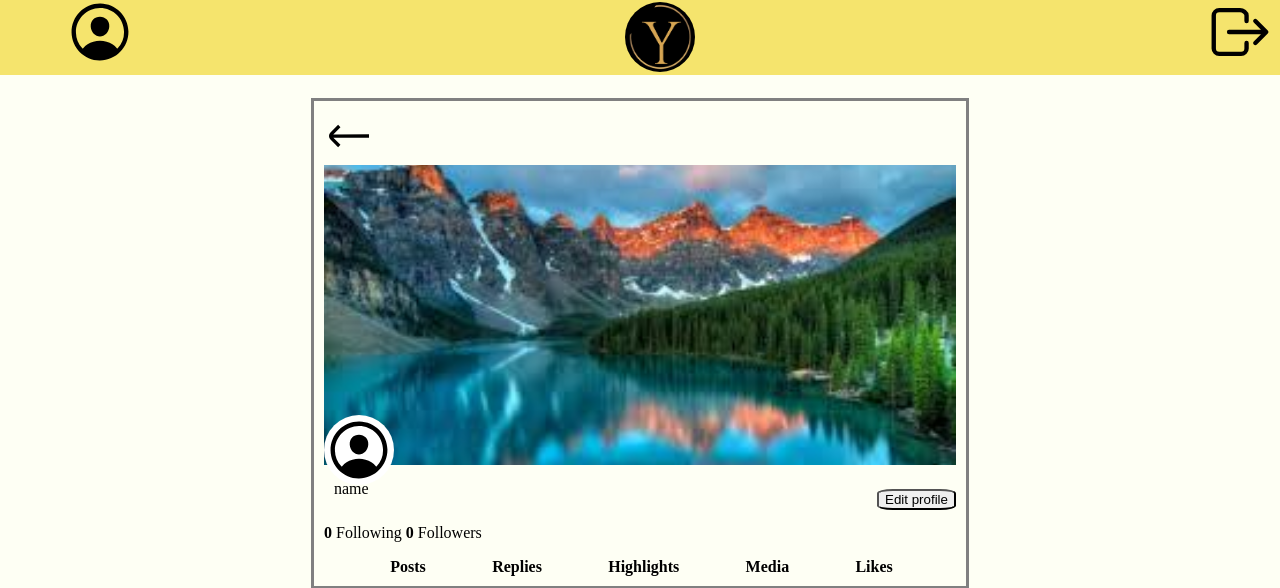
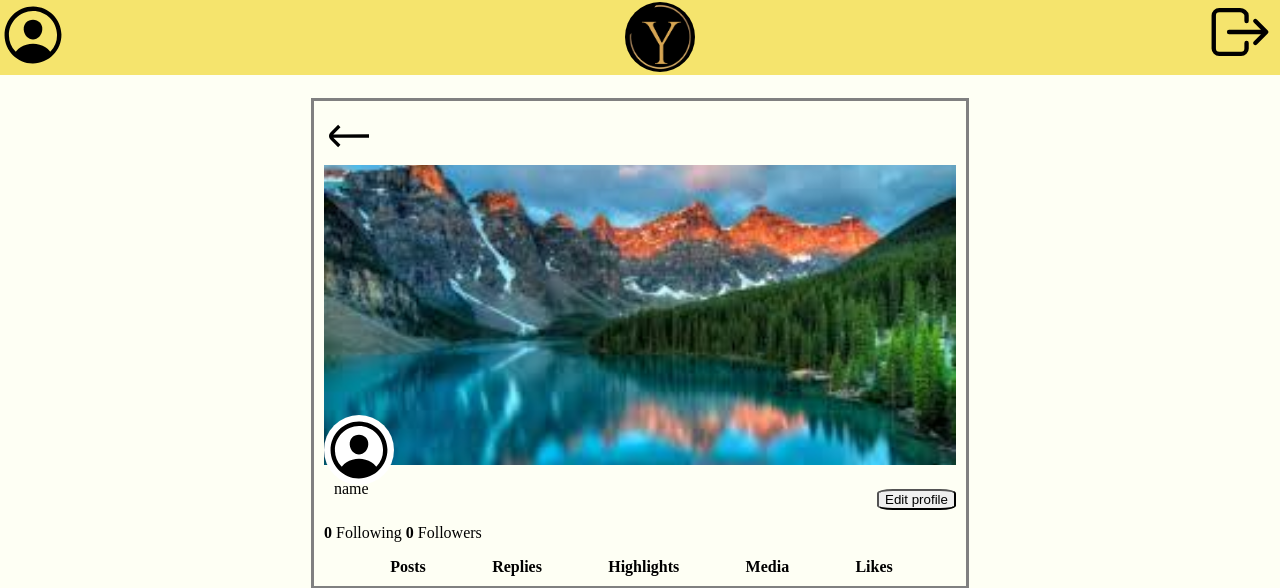
Before and after one commit to Simon-dev-c/Y, a PHP site: page /profile.php in a window 1280 px wide. Shown: the top 588 px of the page. Run offline with PHP 8.4, Linux system fonts and the light colour scheme.

Commit message:
Update style.css

```diff
--- a/style.css
+++ b/style.css
@@ -11,10 +11,11 @@ body{
   height:75px;
   margin-left: -10px;
 }
+
 .header .profile_img {
   position: absolute;
-  top: -3px;
-  left: 5%;
+  top: 0;
+  left: 0;
 }
 
 .header .log-out {
```
